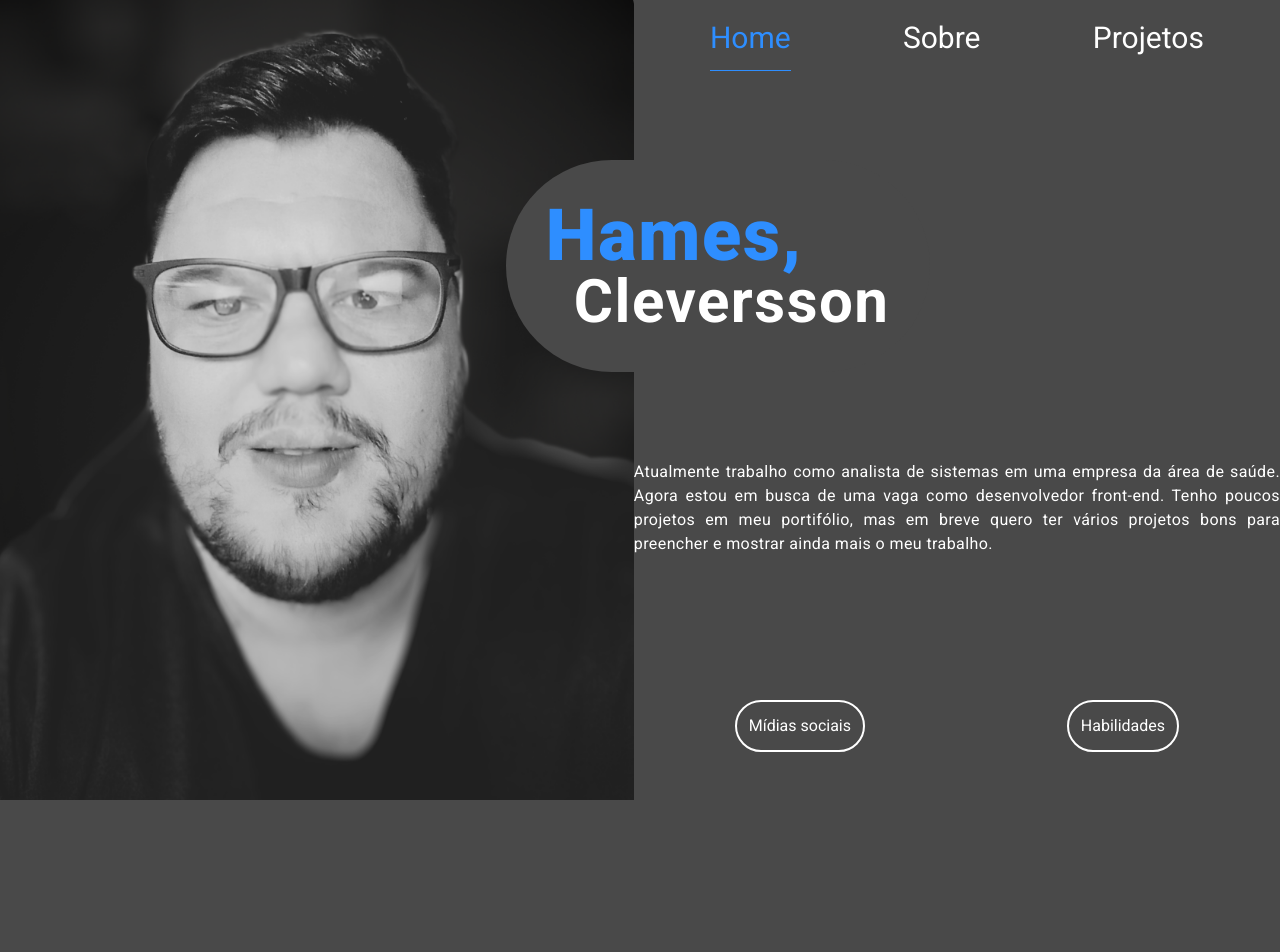
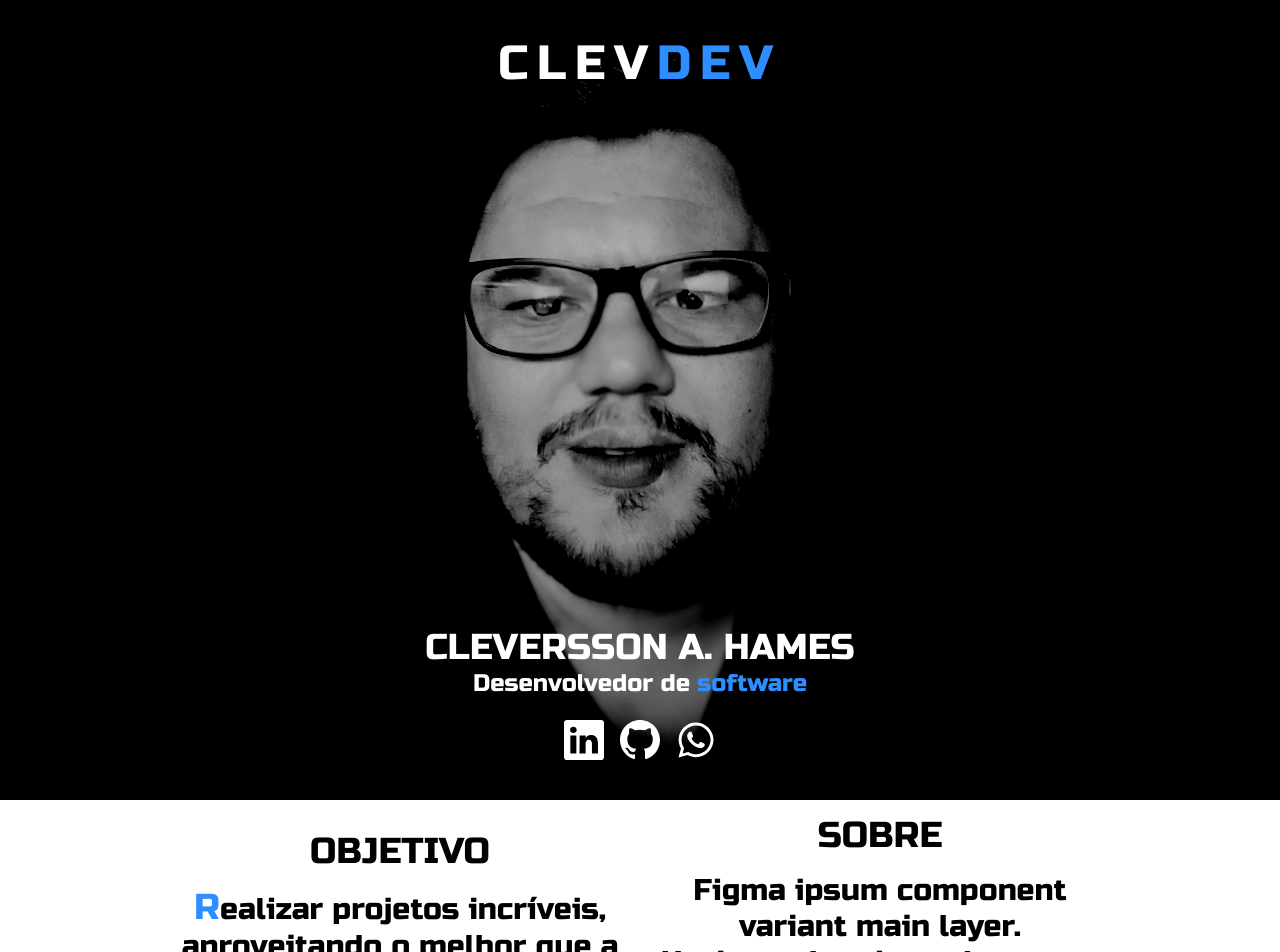
Before and after one commit to CleverssonHames/portifoliov2, a React (Vite) app: page / in a window 1280 px wide. Shown: the top 952 px of the page. Before the commit the page ends 800 px from the top, so only its background shows below. Built offline with nearby package versions, Linux system fonts and the light colour scheme.

Commit message:
alterações diversas de layout e implementações

```diff
--- a/index.html
+++ b/index.html
@@ -5,7 +5,8 @@
     <meta name="viewport" content="width=device-width, initial-scale=1.0" />
     <link rel="preconnect" href="https://fonts.googleapis.com">
     <link rel="preconnect" href="https://fonts.gstatic.com" crossorigin>
-    <link href="https://fonts.googleapis.com/css2?family=Roboto:ital,wght@0,100;0,300;0,400;0,500;0,700;0,900;1,100;1,300;1,400;1,500;1,700;1,900&display=swap" rel="stylesheet">
+    <link href="https://fonts.googleapis.com/css2?family=Russo+One&display=swap" rel="stylesheet">
+    <link rel="stylesheet" href="./src/index.css">
     <title>Cleversson Hames DEV</title>
   </head>
   <body>
--- a/package.json
+++ b/package.json
@@ -10,8 +10,10 @@
     "preview": "vite preview"
   },
   "dependencies": {
+    "framer-motion": "^10.17.9",
     "react": "^18.2.0",
     "react-dom": "^18.2.0",
+    "react-icons": "^4.12.0",
     "react-router-dom": "^6.20.0"
   },
   "devDependencies": {
--- /dev/null
+++ b/src/components/CardProjetos.tsx
@@ -0,0 +1,18 @@
+import { Link } from "react-router-dom";
+import jettnatal from "../assets/img/jett-natal.jpg"
+
+
+const CardProjeto = () => {
+  return (
+    <div className="flex flex-col rounded-md">
+        <img src={jettnatal} alt="Imagem do projeto" height={200} width={320} className="rounded-t-md"/>
+        <div className="flex flex-col text-black bg-white p-3 items-center rounded-b-md w-80">
+            <h5 className="text-xl">Nome do projeto</h5>
+            <p className="mt-4">Descrição do projeto com um texto pequeno e bem descrito.</p>
+            <Link to="/Projects" className="text-xs mt-4 border-2 p-2 border-black hover:bg-bluetec hover:text-white hover:border-bluetec rounded" >DETALHES DO PROJETO</Link>
+        </div>
+    </div>
+  )
+}
+
+export default CardProjeto;
--- a/src/index.css
+++ b/src/index.css
@@ -3,7 +3,7 @@
 @tailwind utilities;
 
 :root {
-  font-family: 'Roboto', sans-serif;
+  font-family: 'Russo One', sans-serif;
   font-synthesis: none;
 }
 
@@ -13,10 +13,6 @@
   box-sizing: border-box;
 }
 
-body {
-  background-color: #494949;
-  height: 100vh;
-}
 
 .active {
   border-bottom: 1px solid #2E8EFF !important;
--- a/src/main.tsx
+++ b/src/main.tsx
@@ -3,7 +3,6 @@ import ReactDOM from 'react-dom/client'
 import App from './App.tsx'
 import './index.css'
 import { BrowserRouter, Routes, Route } from "react-router-dom";
-import About from "./pages/About";
 import Home from "./pages/Home";
 import Projects from './pages/Projects.tsx';
 
@@ -13,7 +12,6 @@ ReactDOM.createRoot(document.getElementById('root')!).render(
         <Routes>
           <Route element={<App />}>
             <Route path="/" element={<Home />} />
-            <Route path="/About" element={<About />} />
             <Route path="/Projects" element={<Projects />} />
           </Route>
         </Routes>
--- a/src/pages/Home.tsx
+++ b/src/pages/Home.tsx
@@ -1,40 +1,93 @@
-import { useState } from "react";
-import NavBar from "../components/NavBar";
+import { useEffect, useRef, useState } from "react";
+import { Link } from "react-router-dom"
+import {motion} from "framer-motion";
+
+import CardProjeto from "../components/CardProjetos";
+
+import { BsGithub, BsLinkedin } from "react-icons/bs";
+import { FaWhatsapp  } from "react-icons/fa";
+
+
+
+
 
 const Home = () => {
+  const carousel = useRef();
+  const [width, setWidth] = useState(0)
 
-  const [showMedias, setShowMedias] = useState(false)
-
-  const HandleShowMedias = () => {
-    setShowMedias(true);
-  };
+  // atualizar as dimensões da tela
+  useEffect(() => {
+    setWidth(carousel.current?.scrollWidth - carousel.current?.offsetWidth )
+  }, [])
 
 
   return (
-    <div className="flex  w-full ">
-      <div className="w-auto">
-        <img src="perfil 1.png" alt="Imagem com um rosto" className="w-full h-screen"/>
-      </div>
-      <div className="flex flex-col grow">
-        <div className="flex flex-col w-full">
-          <NavBar />
-          <div className="flex flex-col w-full relative">
-            <div className="flex flex-col bg-darkgray p-10 mt-5 absolute top-16 -left-32 rounded-full">
-              <h2 className="text-7xl text-bluetec font-extrabold tracking-wide">Hames,</h2>
-              <h3 className="text-6xl text-white ml-7 font-semibold tracking-wide">Cleversson</h3>
+    <main className=" bg-black">
+      <section id="home" className="flex justify-center relative w-full">
+        <motion.img initial={{opacity: 0}} animate={{opacity: 2}} transition={{duration: 1}} src="perfil 1.png" alt="Imagem com um rosto" className="mix-blend-hard-light h-screen  max-w-full"/>
+        <div className="absolute top-0 w-full h-full ">
+          <div className="flex flex-col items-center justify-between  text-white w-full h-full">
+            <h1 className="text-5xl tracking-[.18em] mt-10 text-center">CLEV<span className="text-bluetec">DEV</span></h1>
+            <div className="mb-10">
+              <h2 className="text-4xl text-center">CLEVERSSON A. HAMES</h2>
+              <h5 className="text-2xl text-center">Desenvolvedor de <span className="text-bluetec">software</span></h5>
+              <div className="flex justify-center gap-4 items-center mt-5">
+                <Link to="" className="hover:scale-105 text-center"><BsLinkedin size={40} color="white"/></Link>
+                <Link to="" className="hover:scale-105 text-center" ><BsGithub size={40} color="white"/></Link>
+                <Link to="" className="hover:scale-105 text-center" ><FaWhatsapp size={40} color="white"/></Link>
+              </div>
             </div>
           </div>
+        </div>
+      </section>
+      <section id="sobre" className="flex flex-col w-full items-center">
+        <div className="flex justify-center bg-white">
+          <div className="flex items-center w-3/4 ">
+            <motion.div initial={{x: -200}} animate={{x: 0}} transition={{duration: 1}} className="flex flex-col bg-white w-full items-center p-4 ">
+              <h2 className="text-4xl">OBJETIVO</h2>
+              <p className="w-full text-3xl mt-4 text-center"><em className="text-bluetec text-4xl">R</em>ealizar projetos incríveis, aproveitando o melhor que a tecnologia pode oferecer para o usuário.</p>
+            </motion.div>
+            <motion.div initial={{x: -200}} animate={{x: 0}} transition={{duration: 1}} className="flex flex-col justify-between w-full items-center p-4 bg-white">
+              <h2 className="text-4xl">SOBRE</h2>
+              <p className="w-full text-3xl mt-4 text-center">Figma ipsum component variant main layer. Horizontal main scale export content. Layer bullet inspect duplicate content rotate.</p>
+            </motion.div>
+          </div>
+        </div>
+        <div className="flex flex-col justify-between w-full  items-center mt-5 px-6 py-5 text-white projetos">
+          <h2 className="text-4xl mb-5">PROJETOS</h2>
+          <motion.div ref={carousel} className="flex gap-x-5 w-2/3 overflow-hidden p-5 cursor-grab" whileTap={{cursor: "grabbing"}}>
+            <motion.div className="flex gap-x-5" drag="x" dragConstraints={{right: 0, left: -width}}>
+              <CardProjeto />
+              <CardProjeto />
+              <CardProjeto />
+              <CardProjeto />
+              <CardProjeto />
+            </motion.div>
+          </motion.div>
+        </div>
+        <div className="flex flex-col  justify-between  bg-white w-full items-center px-4 py-14 contatos">
+          <div className="flex justify-center gap-4 items-center mt-5">
+            <Link to="" className="hover:scale-105 text-center"><BsLinkedin size={40} color="white"/></Link>
+            <Link to="" className="hover:scale-105 text-center" ><BsGithub size={40} color="white"/></Link>
+            <Link to="" className="hover:scale-105 text-center" ><FaWhatsapp size={40} color="white"/></Link>
+          </div>
+          <h2 className="text-4xl">CONTATO</h2>
+          <form className="w-3/4 mt-5">
+            <div className="flex flex-col w-full">
+              <label className="w-full">Nome:</label>
+              <input type="text"  className="border-2 border-black w-full p-2" placeholder="Informe seu nome ou como gostaria que eu chamasse você :D"/>
+              <label>Descrição do motivo do contato:</label>
+              <textarea name="" id="" cols={15} rows={10} className="border-2 border-black p-2" placeholder="descreva o motivo do contato e lembrebe-se de deixar seu contato para retorno"></textarea>
+            </div>
+            <button type="submit" className="float-right mt-4 border-2 p-2 border-black rounded hover:bg-bluetec hover:text-white hover:border-bluetec">ENVIAR</button>
+          </form>
+        </div>
+        <div className="flex flex-col h-9 w-full justify-center items-center mt-5 py-14 text-white ">
+          <p className="text-center">copyrigth 2023 - Todos os diretios reservados CLEVDEV</p>
+        </div>
+      </section>
 
-        </div>
-        <div className="flex justify-center">
-          <p className="max-w-2xl text-white mt-96 text-justify tracking-wide">Atualmente trabalho como analista de sistemas em uma empresa da área de saúde. Agora estou em busca de uma vaga como desenvolvedor front-end. Tenho poucos projetos em meu portifólio, mas em breve quero ter vários projetos bons para preencher e mostrar ainda mais o meu trabalho.</p>
-        </div>
-        <div className="flex justify-around mt-36 w-full">
-          <span className={`text-white border-2 border-white p-3 rounded-full duration-700 hover:text-bluetec  hover:border-bluetec`}>Mídias sociais</span>
-          <span className="text-white border-2 border-white p-3 rounded-full duration-700 hover:text-bluetec hover:border-bluetec">Habilidades</span>
-        </div>
-      </div>
-    </div>
+    </main>
   )
 }
 
--- a/src/pages/Projects.tsx
+++ b/src/pages/Projects.tsx
@@ -1,10 +1,10 @@
-import NavBar from '../components/NavBar'
+
+
 
 const Projects = () => {
   return (
     <div>
-        <NavBar />
-        <h2>Projetos</h2>
+      <h1>Detalhes do projeto</h1>
     </div>
   )
 }
--- a/tailwind.config.js
+++ b/tailwind.config.js
@@ -10,6 +10,7 @@ export default {
       darkgray: '#494949',
       bluetec: '#2E8EFF',
       white: '#ffffff',
+      black: '#000000',
     },
   },
   plugins: [],
```
Also changed, not shown: src/assets/img/jett-natal.jpg (added), 1 other file (tests, documents, lock files or other folders).
